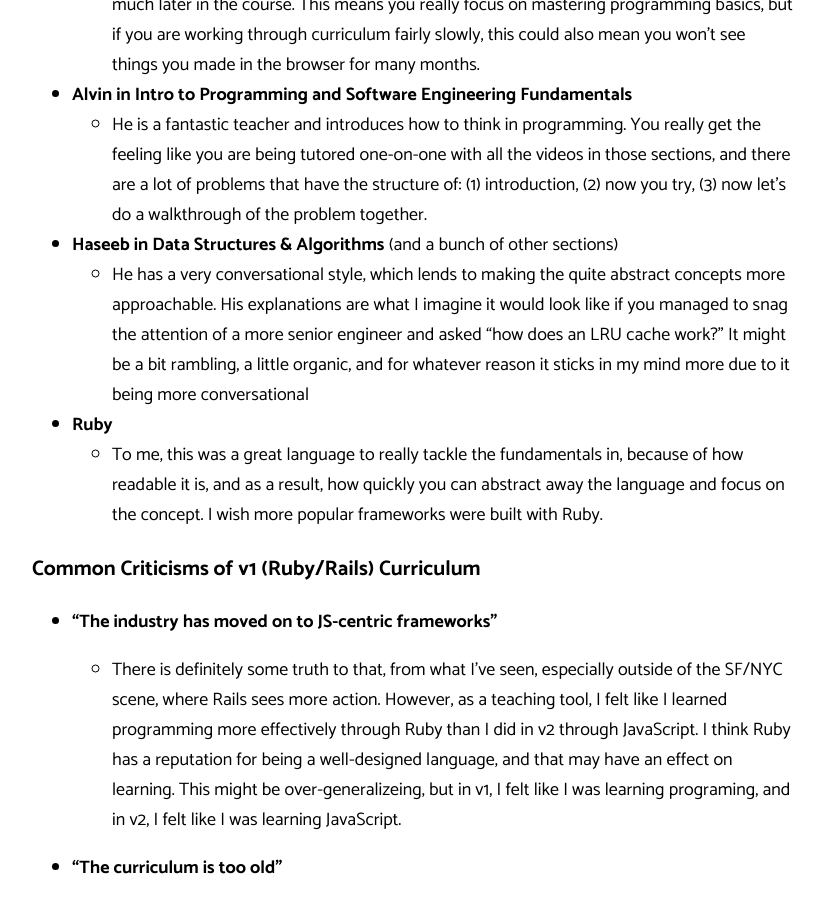
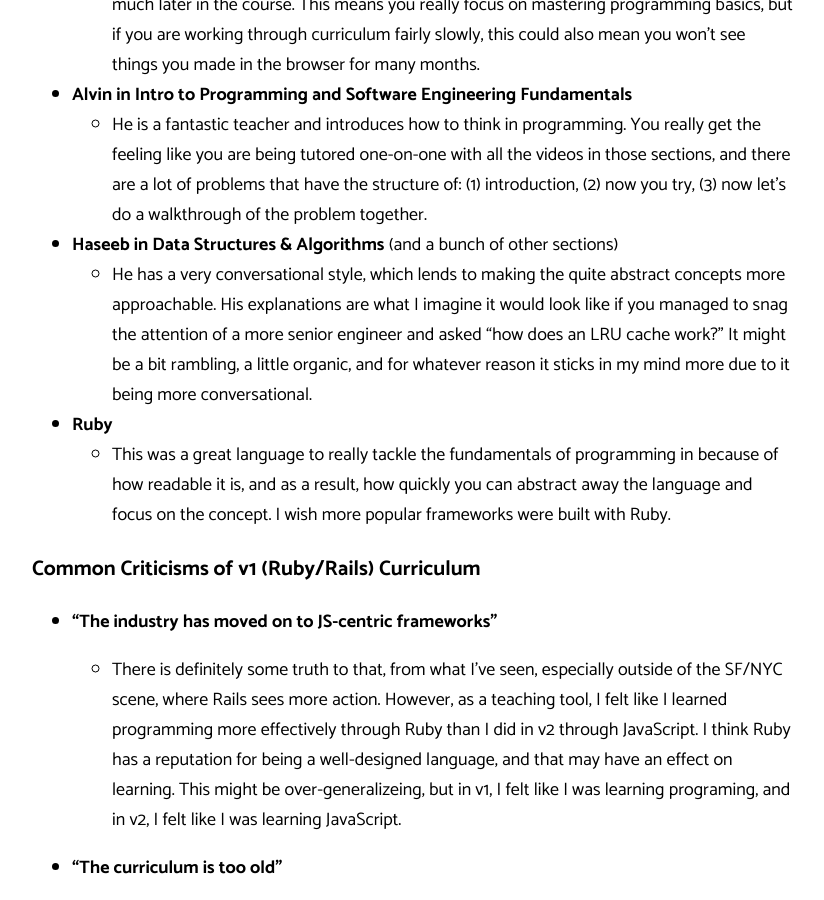
Before and after one commit to zacgra/zacgra.github.io, a Jekyll site: the page built from _posts/2022-07-15-AAO-v1-vs-v2.md, in a window 1280 px wide and 900 px high, scrolled down 2168 px. Shown: the whole window, without its empty margins (227-1051 px from the left). Built offline with Jekyll 4.4.1, drawn with Linux system fonts in a browser that asks for light colours.

Commit message:
Update AAO v1 vs v2

```diff
--- a/_posts/2022-07-15-AAO-v1-vs-v2.md
+++ b/_posts/2022-07-15-AAO-v1-vs-v2.md
@@ -56,9 +56,9 @@ It is worth noting here that AAO v2 is mostly a full-stack JS curriculum, with P
 - **Alvin in Intro to Programming and Software Engineering Fundamentals**
   - He is a fantastic teacher and introduces how to think in programming. You really get the feeling like you are being tutored one-on-one with all the videos in those sections, and there are a lot of problems that have the structure of: (1) introduction, (2) now you try, (3) now let’s do a walkthrough of the problem together.
 - **Haseeb in Data Structures & Algorithms** (and a bunch of other sections)
-  - He has a very conversational style, which lends to making the quite abstract concepts more approachable. His explanations are what I imagine it would look like if you managed to snag the attention of a more senior engineer and asked “how does an LRU cache work?” It might be a bit rambling, a little organic, and for whatever reason it sticks in my mind more due to it being more conversational
+  - He has a very conversational style, which lends to making the quite abstract concepts more approachable. His explanations are what I imagine it would look like if you managed to snag the attention of a more senior engineer and asked “how does an LRU cache work?” It might be a bit rambling, a little organic, and for whatever reason it sticks in my mind more due to it being more conversational.
 - **Ruby**
-  - To me, this was a great language to really tackle the fundamentals in, because of how readable it is, and as a result, how quickly you can abstract away the language and focus on the concept. I wish more popular frameworks were built with Ruby.
+  - This was a great language to really tackle the fundamentals of programming in because of how readable it is, and as a result, how quickly you can abstract away the language and focus on the concept. I wish more popular frameworks were built with Ruby.
 
 ### Common Criticisms of v1 (Ruby/Rails) Curriculum
 
```
